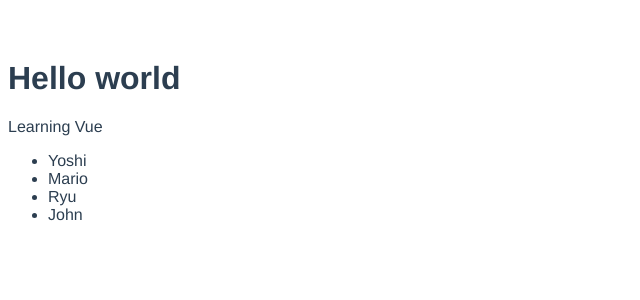
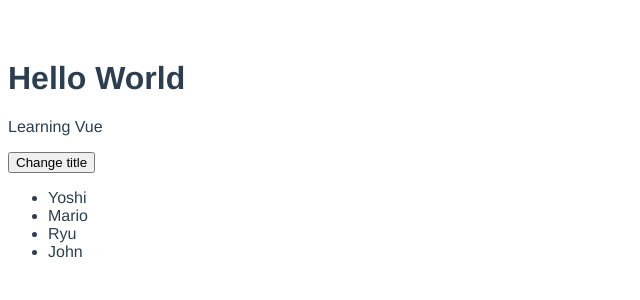
Before and after one commit to Cleomir/learning-vue, a Vue app in the folder hello-world-app/: page /#/hello in a window 1280 px wide. Shown: the top 300 px of the page, without its empty margins (0-640 px from the left). Built offline with nearby package versions, Linux system fonts and the light colour scheme.

Commit message:
Add child-parent event

```diff
--- a/hello-world-app/src/components/HelloWorld.vue
+++ b/hello-world-app/src/components/HelloWorld.vue
@@ -2,7 +2,7 @@
   <div>
     <h1>{{ title }}</h1>
     <p>{{ greeting() }}</p>
-    <Nested :names="names" />
+    <Nested @changeTitle="updateTitle($event)" :names="names" />
   </div>
 </template>
 
@@ -13,13 +13,16 @@ export default {
   name: "HelloWorld",
   data() {
     return {
-      title: "Hello world",
+      title: "Hello World",
       names: ["Yoshi", "Mario", "Ryu", "John"],
     };
   },
   methods: {
     greeting() {
       return "Learning Vue";
+    },
+    updateTitle(updatedTitle) {
+      this.title = updatedTitle;
     },
   },
   components: {
--- a/hello-world-app/src/components/Nested.vue
+++ b/hello-world-app/src/components/Nested.vue
@@ -1,11 +1,19 @@
 <template>
-  <ul>
-    <li v-for="(name, index) in names" :key="index">{{ name }}</li>
-  </ul>
+  <div>
+    <button @click="changeTitle">Change title</button>
+    <ul>
+      <li v-for="(name, index) in names" :key="index">{{ name }}</li>
+    </ul>
+  </div>
 </template>
 
 <script>
 export default {
   props: ["names"],
+  methods: {
+    changeTitle() {
+      this.$emit("changeTitle", "new Title");
+    },
+  },
 };
 </script>
```
